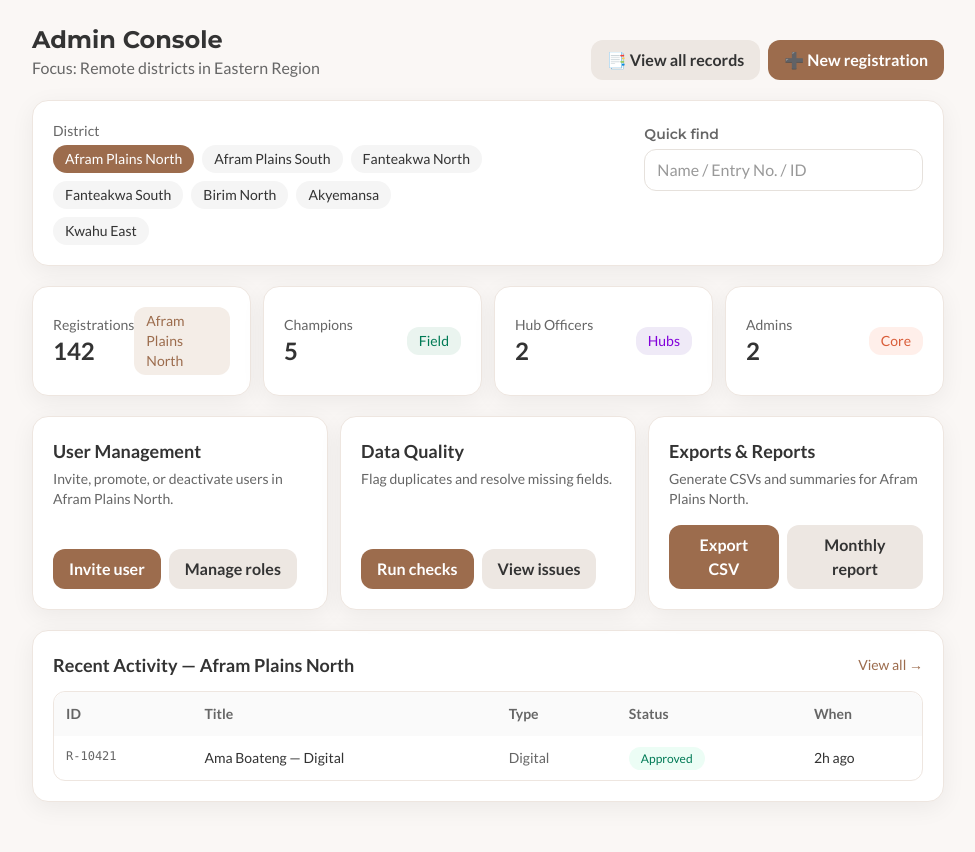
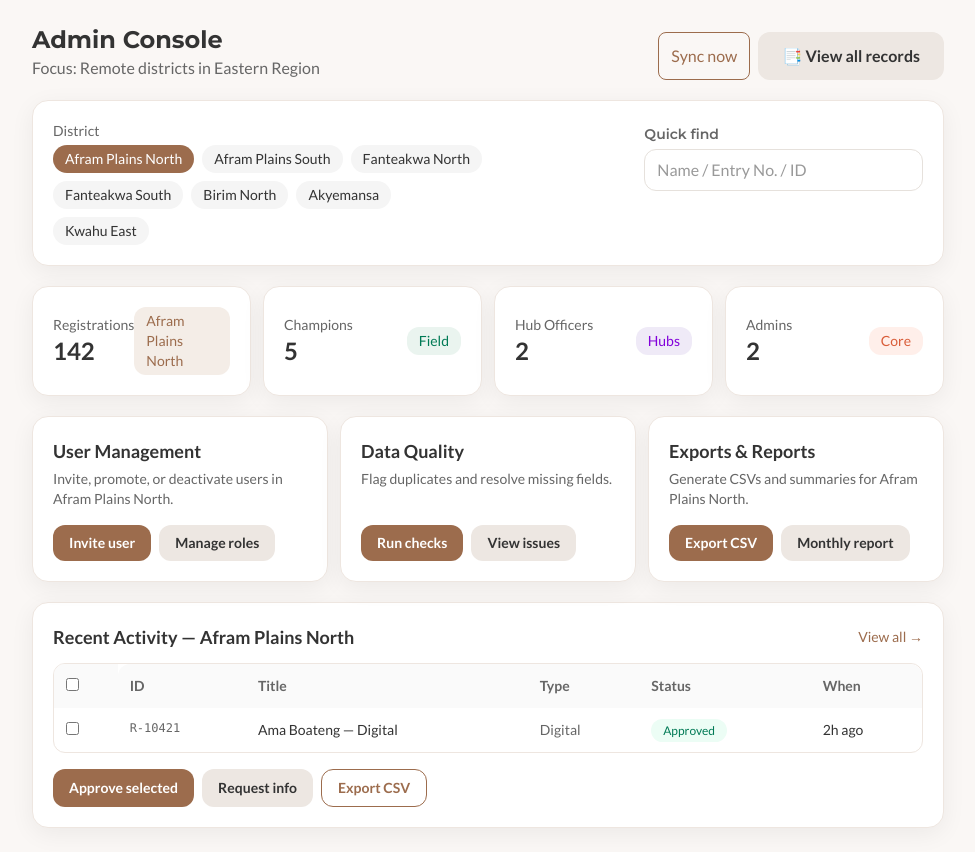
Before and after one commit to KojoFocus/born-seen, a Next.js app: page /admin in a window 1280 px wide. Shown: the whole page, without its empty margins (152-1127 px from the left). Before the commit the page ends 826 px from the top, so only its background shows below. Built offline with nearby package versions, Linux system fonts and the light colour scheme.

Commit message:
improved ui and addition of syc button

```diff
--- a/src/app/admin/page.tsx
+++ b/src/app/admin/page.tsx
@@ -3,10 +3,10 @@
 import { useMemo, useState } from "react";
 import Link from "next/link";
 import { Card, Button, Field } from "@/components/ui";
+import SyncNow from "@/components/SyncNow";
 
 /**
  * Remote-focused districts (Eastern Region, GH)
- * You can add/remove here anytime.
  */
 const REMOTE_DISTRICTS = [
   "Afram Plains North",
@@ -122,8 +122,8 @@ const MOCK_RECENT: RecentRow[] = [
 /** ------------------------------------------------ */
 
 export default function AdminDashboard() {
-  // default to Afram Plains North (you can pick any)
   const [district, setDistrict] = useState<District>("Afram Plains North");
+  const [selectedRows, setSelectedRows] = useState<string[]>([]);
 
   const totals = useMemo(() => MOCK_TOTALS_BY_DISTRICT[district], [district]);
   const recent = useMemo(
@@ -161,6 +161,20 @@ export default function AdminDashboard() {
     [totals, district]
   );
 
+  const handleSelectRow = (id: string, isChecked: boolean) => {
+    if (isChecked) {
+      setSelectedRows([...selectedRows, id]);
+    } else {
+      setSelectedRows(selectedRows.filter((rowId) => rowId !== id));
+    }
+  };
+
+  const handleApproveSelected = () => {
+    console.log("Approving selected registrations:", selectedRows);
+    // You would add your Firestore logic here to update the status of the selected rows.
+    setSelectedRows([]); // Clear selection after action
+  };
+
   return (
     <main className="max-w-5xl">
       {/* Header */}
@@ -177,11 +191,11 @@ export default function AdminDashboard() {
           </p>
         </div>
         <div className="flex gap-2">
+          <SyncNow returnTo="/admin" />
           <Link href="/champion/records">
-            <Button variant="muted">📑 View all records</Button>
-          </Link>
-          <Link href="/champion/register">
-            <Button>➕ New registration</Button>
+            <Button size="lg" variant="muted">
+              📑 View all records
+            </Button>
           </Link>
         </div>
       </div>
@@ -208,8 +222,6 @@ export default function AdminDashboard() {
               ))}
             </div>
           </div>
-
-          {/* Quick find (UI only; wire to search if needed) */}
           <div className="md:justify-self-end">
             <Field label="Quick find" placeholder="Name / Entry No. / ID" />
           </div>
@@ -271,7 +283,7 @@ export default function AdminDashboard() {
         </Card>
       </div>
 
-      {/* Recent activity (scoped to district) */}
+      {/* Recent activity */}
       <Card className="mt-5">
         <div className="mb-3 flex items-center justify-between">
           <h2 className="text-lg font-semibold">
@@ -286,9 +298,17 @@ export default function AdminDashboard() {
         </div>
 
         <div className="overflow-hidden rounded-xl border border-[#eee6e0]">
+          {recent.length === 0 ? (
+            <div className="p-4 text-center text-gray-500">
+              No recent activity found for this district.
+            </div>
+          ) : (
             <table className="w-full border-separate border-spacing-0 text-sm">
               <thead>
                 <tr className="[&>th]:bg-neutral-50 [&>th]:p-3 [&>th]:text-left [&>th]:text-[var(--ash)]">
+                  <th>
+                    <input type="checkbox" className="form-checkbox" />
+                  </th>
                   <th className="rounded-tl-xl">ID</th>
                   <th>Title</th>
                   <th>Type</th>
@@ -302,6 +322,16 @@ export default function AdminDashboard() {
                     key={r.id}
                     className="[&>td]:p-3 [&>td]:align-top hover:bg-neutral-50"
                   >
+                    <td>
+                      <input
+                        type="checkbox"
+                        className="form-checkbox"
+                        checked={selectedRows.includes(r.id)}
+                        onChange={(e) =>
+                          handleSelectRow(r.id, e.target.checked)
+                        }
+                      />
+                    </td>
                     <td className="font-mono text-xs text-[var(--ash)]">
                       {r.id}
                     </td>
@@ -313,7 +343,8 @@ export default function AdminDashboard() {
                           "rounded-full px-3 py-1 text-xs",
                           r.status === "Approved" &&
                             "bg-emerald-50 text-emerald-700",
-                        r.status === "Pending" && "bg-amber-50 text-amber-700",
+                          r.status === "Pending" &&
+                            "bg-amber-50 text-amber-700",
                           r.status === "Flagged" && "bg-red-50 text-red-700",
                         ]
                           .filter(Boolean)
@@ -329,6 +360,17 @@ export default function AdminDashboard() {
                 ))}
               </tbody>
             </table>
+          )}
+        </div>
+        <div className="mt-4 flex flex-wrap gap-2">
+          <Button
+            onClick={handleApproveSelected}
+            disabled={selectedRows.length === 0}
+          >
+            Approve selected
+          </Button>
+          <Button variant="muted">Request info</Button>
+          <Button variant="outline">Export CSV</Button>
         </div>
       </Card>
     </main>
--- a/src/app/champion/page.tsx
+++ b/src/app/champion/page.tsx
@@ -2,31 +2,39 @@
 
 import Link from "next/link";
 import { Card, Button } from "@/components/ui";
+import SyncNow from "@/components/SyncNow";
 
 export default function ChampionDashboard() {
   return (
-    <main>
-      <h1
-        style={{ fontFamily: "var(--font-head)" }}
-        className="mb-4 text-2xl font-bold"
-      >
-        Champion Dashboard
-      </h1>
+    <main className="flex min-h-screen flex-col items-center justify-start p-4 md:p-12 lg:p-24">
+      <div className="mx-auto w-full max-w-2xl">
+        <h1 className="mb-6 text-3xl font-bold md:text-4xl">
+          Champion Dashboard
+        </h1>
 
-      <Card className="flex flex-col gap-4 md:flex-row md:items-center md:justify-between">
-        <div>
-          <p className="text-sm text-[var(--ash)]">Quick actions</p>
-          <p>Register a new child or view recent records.</p>
+        <Card className="mb-6 flex flex-col items-start justify-between gap-4 p-6 md:flex-row md:items-center">
+          <div>
+            <p className="text-sm text-gray-500">Quick actions</p>
+            <p className="mt-1 text-base">
+              Register a new child or view recent records.
+            </p>
+          </div>
+        </Card>
+
+        <div className="flex flex-col gap-4 md:flex-row">
+          <Link href="/champion/register" passHref legacyBehavior>
+            <Button className="w-full flex-grow" size="lg">
+              <span className="mr-2">➕</span> New registration
+            </Button>
+          </Link>
+          <Link href="/champion/records" passHref legacyBehavior>
+            <Button variant="outline" className="w-full flex-grow" size="lg">
+              <span className="mr-2">📑</span> View records
+            </Button>
+          </Link>
+          <SyncNow returnTo="/champion" />
         </div>
-        <div className="flex gap-2">
-          <Link href="/champion/register">
-            <Button>➕ New registration</Button>
-          </Link>
-          <Link href="/champion/records">
-            <Button variant="muted">📑 View records</Button>
-          </Link>
-        </div>
-      </Card>
+      </div>
     </main>
   );
 }
--- a/src/app/champion/records/page.tsx
+++ b/src/app/champion/records/page.tsx
@@ -14,6 +14,7 @@ import {
 } from "firebase/firestore";
 import { auth, db } from "@/lib/firebase";
 import { Card, Button, Field } from "@/components/ui";
+import SyncNow from "@/components/SyncNow";
 
 type RegDoc = {
   id: string;
@@ -41,7 +42,6 @@ export default function ChampionRecordsPage() {
         setLoading(false);
         return;
       }
-
       const qq = query(
         collection(db, "registrations"),
         where("createdBy", "==", user.uid),
@@ -102,12 +102,14 @@ export default function ChampionRecordsPage() {
           </p>
         </div>
         <div className="flex gap-2">
+          <SyncNow returnTo="/champion/records" />
           <Link href="/champion/register">
             <Button>➕ New registration</Button>
           </Link>
         </div>
       </div>
 
+      {/* Stats */}
       <div className="mb-4 grid grid-cols-1 gap-3 md:grid-cols-3">
         <Card className="flex items-center justify-between">
           <div>
@@ -138,6 +140,7 @@ export default function ChampionRecordsPage() {
         </Card>
       </div>
 
+      {/* Controls */}
       <Card className="mb-4">
         <div className="flex flex-col gap-3 md:flex-row md:items-center md:justify-between">
           <div className="flex overflow-hidden rounded-xl border border-[#e6e1dc]">
@@ -183,6 +186,7 @@ export default function ChampionRecordsPage() {
         </div>
       </Card>
 
+      {/* Grid */}
       {loading ? (
         <div className="grid grid-cols-1 gap-3 md:grid-cols-2">
           {[...Array(6)].map((_, i) => (
--- a/src/app/globals.css
+++ b/src/app/globals.css
@@ -281,3 +281,7 @@ body {
     animation: none !important;
   }
 }
+/* optional: smoother spinner speed */
+.animate-spin {
+  animation-duration: 900ms !important;
+}
--- a/src/app/officer/page.tsx
+++ b/src/app/officer/page.tsx
@@ -3,6 +3,7 @@
 import { useMemo, useState } from "react";
 import Link from "next/link";
 import { Card, Button, Field } from "@/components/ui";
+import SyncNow from "@/components/SyncNow";
 
 /** Remote-focused districts (Eastern Region, GH) */
 const REMOTE_DISTRICTS = [
@@ -21,7 +22,7 @@ type QueueRow = {
   id: string;
   child: string;
   method: "Digital" | "Scan";
-  submittedBy: string; // champion / hub
+  submittedBy: string;
   when: string;
   district: District;
   status: "Pending" | "Needs Info" | "Approved";
@@ -108,12 +109,12 @@ const MOCK_QUEUE: QueueRow[] = [
 /** ------------------------------------------------ */
 
 export default function OfficerDashboard() {
-  // default selection (change if you like)
   const [district, setDistrict] = useState<District>("Afram Plains North");
   const [queryText, setQueryText] = useState("");
   const [tab, setTab] = useState<"all" | "pending" | "needs" | "approved">(
     "all"
   );
+  const [selectedRows, setSelectedRows] = useState<string[]>([]);
 
   const totals = useMemo(() => MOCK_TOTALS_BY_DISTRICT[district], [district]);
 
@@ -134,6 +135,20 @@ export default function OfficerDashboard() {
     return rows;
   }, [district, tab, queryText]);
 
+  const handleSelectRow = (id: string, isChecked: boolean) => {
+    if (isChecked) {
+      setSelectedRows([...selectedRows, id]);
+    } else {
+      setSelectedRows(selectedRows.filter((rowId) => rowId !== id));
+    }
+  };
+
+  const handleApproveSelected = () => {
+    console.log("Approving selected registrations:", selectedRows);
+    // You would add your Firestore logic here to update the status of the selected rows.
+    setSelectedRows([]); // Clear selection after action
+  };
+
   return (
     <main className="max-w-5xl">
       {/* Header */}
@@ -150,12 +165,15 @@ export default function OfficerDashboard() {
           </p>
         </div>
         <div className="flex gap-2">
+          <Link href="/champion/register">
+            <Button size="lg">➕ New registration</Button>
+          </Link>
           <Link href="/champion/records">
-            <Button variant="muted">📑 All records</Button>
+            <Button size="lg" variant="muted">
+              📑 All records
+            </Button>
           </Link>
-          <Link href="/champion/register">
-            <Button>➕ New registration</Button>
-          </Link>
+          <SyncNow returnTo="/officer" />
         </div>
       </div>
 
@@ -182,7 +200,6 @@ export default function OfficerDashboard() {
             </div>
           </div>
 
-          {/* Quick find */}
           <div className="md:justify-self-end">
             <Field
               label="Quick find"
@@ -280,9 +297,17 @@ export default function OfficerDashboard() {
       {/* Queue table */}
       <Card>
         <div className="overflow-hidden rounded-xl border border-[#eee6e0]">
+          {filtered.length === 0 ? (
+            <div className="p-4 text-center text-gray-500">
+              No registrations found for this district or filter.
+            </div>
+          ) : (
             <table className="w-full border-separate border-spacing-0 text-sm">
               <thead>
                 <tr className="[&>th]:bg-neutral-50 [&>th]:p-3 [&>th]:text-left [&>th]:text-[var(--ash)]">
+                  <th>
+                    <input type="checkbox" className="form-checkbox" />
+                  </th>
                   <th className="rounded-tl-xl">ID</th>
                   <th>Child</th>
                   <th>Type</th>
@@ -297,6 +322,16 @@ export default function OfficerDashboard() {
                     key={r.id}
                     className="[&>td]:p-3 [&>td]:align-top hover:bg-neutral-50"
                   >
+                    <td>
+                      <input
+                        type="checkbox"
+                        className="form-checkbox"
+                        checked={selectedRows.includes(r.id)}
+                        onChange={(e) =>
+                          handleSelectRow(r.id, e.target.checked)
+                        }
+                      />
+                    </td>
                     <td className="font-mono text-xs text-[var(--ash)]">
                       {r.id}
                     </td>
@@ -309,7 +344,8 @@ export default function OfficerDashboard() {
                           "rounded-full px-3 py-1 text-xs",
                           r.status === "Approved" &&
                             "bg-emerald-50 text-emerald-700",
-                        r.status === "Pending" && "bg-amber-50 text-amber-700",
+                          r.status === "Pending" &&
+                            "bg-amber-50 text-amber-700",
                           r.status === "Needs Info" && "bg-red-50 text-red-700",
                         ]
                           .filter(Boolean)
@@ -325,13 +361,19 @@ export default function OfficerDashboard() {
                 ))}
               </tbody>
             </table>
+          )}
         </div>
 
-        {/* Row actions (UI only; wire later) */}
+        {/* Row actions (UI only) */}
         <div className="mt-4 flex flex-wrap gap-2">
-          <Button>Approve selected</Button>
+          <Button
+            onClick={handleApproveSelected}
+            disabled={selectedRows.length === 0}
+          >
+            Approve selected
+          </Button>
           <Button variant="muted">Request info</Button>
-          <Button variant="muted">Export CSV</Button>
+          <Button variant="outline">Export CSV</Button>
         </div>
       </Card>
     </main>
--- /dev/null
+++ b/src/app/sync/page.tsx
@@ -0,0 +1,63 @@
+"use client";
+
+import { useEffect, useState } from "react";
+import { useRouter, useSearchParams } from "next/navigation";
+
+export default function Page() {
+  const [stage, setStage] = useState<"working" | "done">("working");
+  const params = useSearchParams();
+  const router = useRouter();
+  const from = params.get("from") || "/";
+
+  useEffect(() => {
+    const t1 = setTimeout(() => setStage("done"), 2000); // fake sync
+    const t2 = setTimeout(() => router.push(from), 3300); // auto-return
+    return () => {
+      clearTimeout(t1);
+      clearTimeout(t2);
+    };
+  }, [router, from]);
+
+  return (
+    <main className="flex h-dvh flex-col items-center justify-center bg-[var(--sand)] px-6 text-center">
+      <div className="w-full max-w-sm rounded-2xl border border-[#e7dfd9] bg-white p-8 shadow-sm">
+        <div className="mx-auto mb-5 flex h-16 w-16 items-center justify-center rounded-full bg-[#F4EDE7]">
+          {stage === "working" ? (
+            <span
+              className="block h-8 w-8 animate-spin rounded-full border-4 border-[var(--clay)] border-r-transparent"
+              aria-label="Loading"
+            />
+          ) : (
+            <span className="text-3xl" aria-hidden>
+              ✅
+            </span>
+          )}
+        </div>
+
+        <h1
+          className="text-xl font-semibold text-[var(--ink)]"
+          style={{ fontFamily: "var(--font-head)" }}
+        >
+          {stage === "working" ? "Syncing…" : "Sync complete"}
+        </h1>
+        <p className="mt-2 text-sm text-[var(--ash)]">
+          {stage === "working"
+            ? "Please wait while we synchronize your changes."
+            : "All set. Taking you back…"}
+        </p>
+
+        <button
+          onClick={() => router.push(from)}
+          className="mt-6 w-full rounded-lg bg-[var(--clay)] px-4 py-2 text-white hover:opacity-90"
+          type="button"
+        >
+          {stage === "working" ? "Continue in background" : "Back now"}
+        </button>
+      </div>
+
+      {/* <p className="mt-4 text-xs text-[var(--ash)]">
+        This is a visual preview—no data is synced yet.
+      </p> */}
+    </main>
+  );
+}
--- /dev/null
+++ b/src/components/SyncNow.tsx
@@ -0,0 +1,23 @@
+"use client";
+import { useRouter } from "next/navigation";
+
+type Props = { className?: string; returnTo?: string };
+
+export default function SyncNow({ className, returnTo }: Props) {
+  const router = useRouter();
+  return (
+    <button
+      onClick={() =>
+        router.push(
+          `/sync${returnTo ? `?from=${encodeURIComponent(returnTo)}` : ""}`
+        )
+      }
+      className={`rounded-lg border border-[var(--clay)] px-3 py-2 text-[var(--clay)] hover:bg-[var(--clay)] hover:text-white transition ${
+        className ?? ""
+      }`}
+      title="Sync pending changes (UI only)"
+    >
+      Sync now
+    </button>
+  );
+}
--- a/src/components/ui.tsx
+++ b/src/components/ui.tsx
@@ -12,9 +12,7 @@ export function Card({
   return (
     <div
       className={[
-        // rounded, border, white bg, soft shadow, padding
         "rounded-2xl border border-[#eee6e0] bg-white p-5",
-        // custom soft shadow inline so it’s consistent
         "shadow-[0_6px_24px_rgba(0,0,0,0.06)]",
         className,
       ].join(" ")}
@@ -27,22 +25,36 @@ export function Card({
 export function Button({
   children,
   variant = "primary",
+  size = "md",
   className = "",
   ...rest
 }: PropsWithChildren<
   {
-    variant?: "primary" | "muted";
+    variant?: "primary" | "muted" | "outline";
+    size?: "md" | "lg";
     className?: string;
   } & React.ButtonHTMLAttributes<HTMLButtonElement>
 >) {
+  const sizes = {
+    md: "px-4 py-2 text-sm",
+    lg: "px-6 py-3 text-base",
+  };
+
+  const variants = {
+    primary: "bg-[var(--clay)] text-white hover:brightness-95",
+    muted: "bg-[#EDE7E2] text-[var(--ink)] hover:brightness-98",
+    outline:
+      "bg-white border border-[var(--clay)] text-[var(--clay)] hover:bg-[var(--clay)] hover:text-white",
+  };
+
   const base =
-    "inline-flex items-center justify-center gap-2 font-semibold px-4 py-2 rounded-xl transition";
-  const styles =
-    variant === "primary"
-      ? "bg-[var(--clay)] text-white hover:brightness-95"
-      : "bg-[#EDE7E2] text-[var(--ink)] hover:brightness-98";
+    "inline-flex items-center justify-center gap-2 font-semibold rounded-xl transition";
+
   return (
-    <button className={[base, styles, className].join(" ")} {...rest}>
+    <button
+      className={[base, sizes[size], variants[variant], className].join(" ")}
+      {...rest}
+    >
       {children}
     </button>
   );
```
Lines whose indentation alone changed are shown as unchanged.
